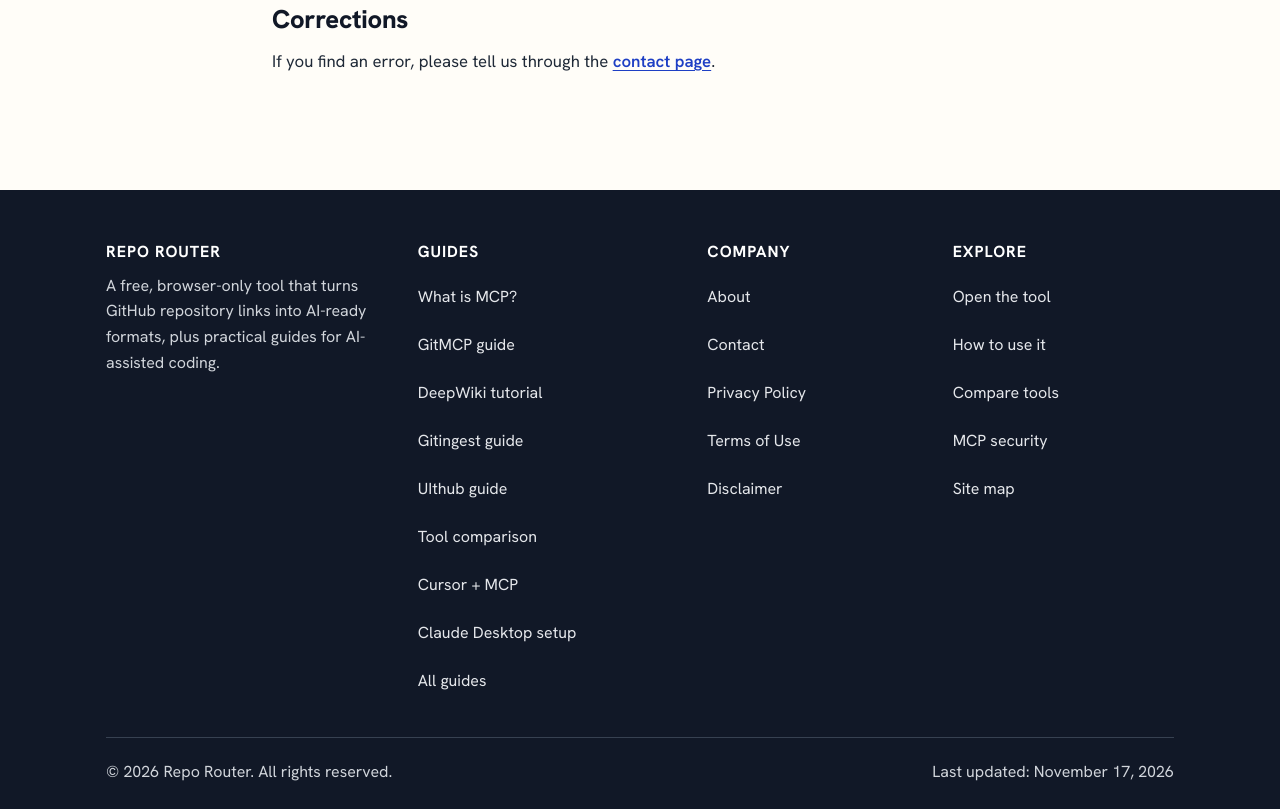
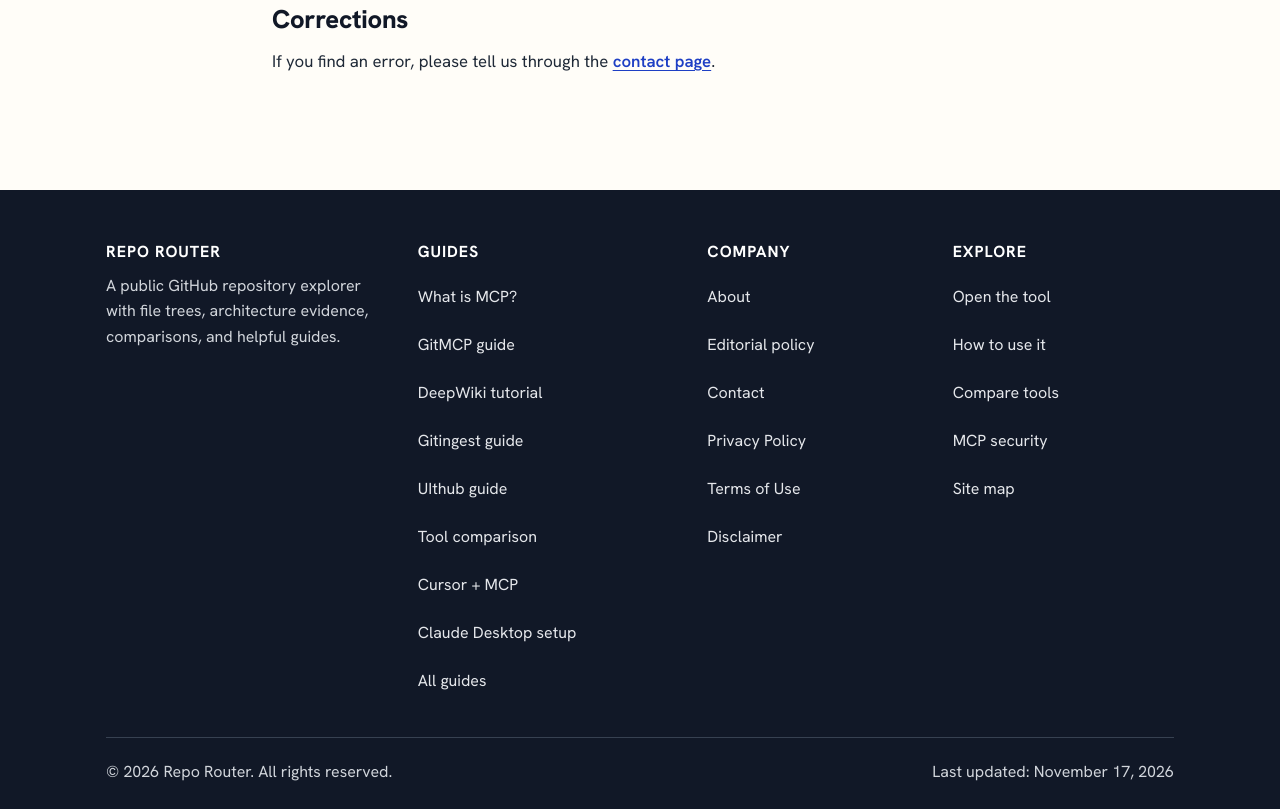
Before and after one commit to rahul300rkv/Reporouter, a website: page disclaimer/index.html in a window 1280 px wide. Shown: the part 1520-2329 px from the top of the page. Drawn offline with Linux system fonts and the light colour scheme.

Commit message:
docs: site-wide editorial policy navigation and consistent footer

```diff
--- a/disclaimer/index.html
+++ b/disclaimer/index.html
@@ -63,7 +63,7 @@
     <div class="footer-grid">
       <div>
         <h2>Repo Router</h2>
-        <p>A free, browser-only tool that turns GitHub repository links into AI-ready formats, plus practical guides for AI-assisted coding.</p>
+        <p>A public GitHub repository explorer with file trees, architecture evidence, comparisons, and helpful guides.</p>
       </div>
       <div>
         <h2>Guides</h2>
@@ -72,7 +72,7 @@
       <div>
         <h2>Company</h2>
         <ul>
-          <li><a href="/about/">About</a></li>
+          <li><a href="/about/">About</a></li><li><a href="/editorial-policy/">Editorial policy</a></li>
           <li><a href="/contact/">Contact</a></li>
           <li><a href="/privacy-policy/">Privacy Policy</a></li>
           <li><a href="/terms/">Terms of Use</a></li>
```
